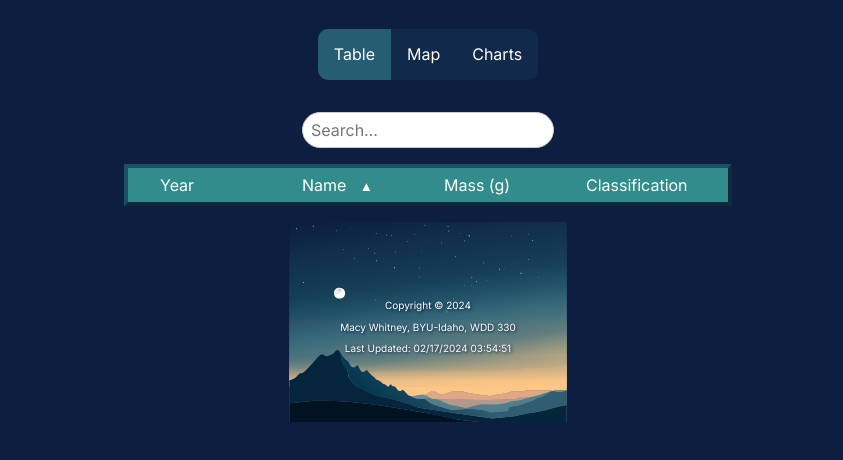
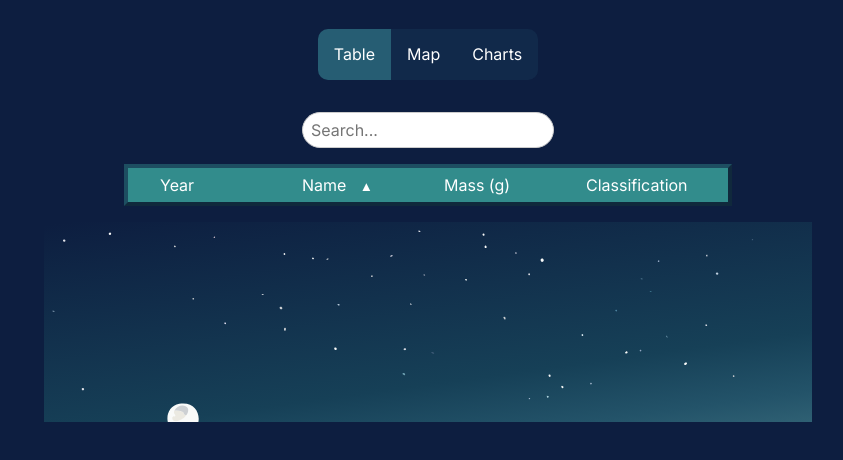
Before and after one commit to macewhit/meteorite-landings, a plain HTML site: page index.html in a window 1280 px wide. Shown: the part 186-646 px from the top of the page, without its empty margins (212-1055 px from the left). Drawn offline with nearby package versions, Linux system fonts and the light colour scheme; no server answers.

Commit message:
fixing footer img

```diff
--- a/css/base.css
+++ b/css/base.css
@@ -194,6 +194,8 @@ footer {
     display: grid;
     grid-template-columns: 1fr;
     grid-template-rows: 1fr;
+    max-height: 200px;
+    overflow: hidden;
 }
 .hidden {display: none;}
 
@@ -211,7 +213,7 @@ footer img {
     grid-row: 1/2;
     z-index: -1;
     align-self: stretch;
-    max-height: 200px;
+    width: 100%;
     object-fit: cover;
     object-position: bottom;
     max-width: 768px;
```
